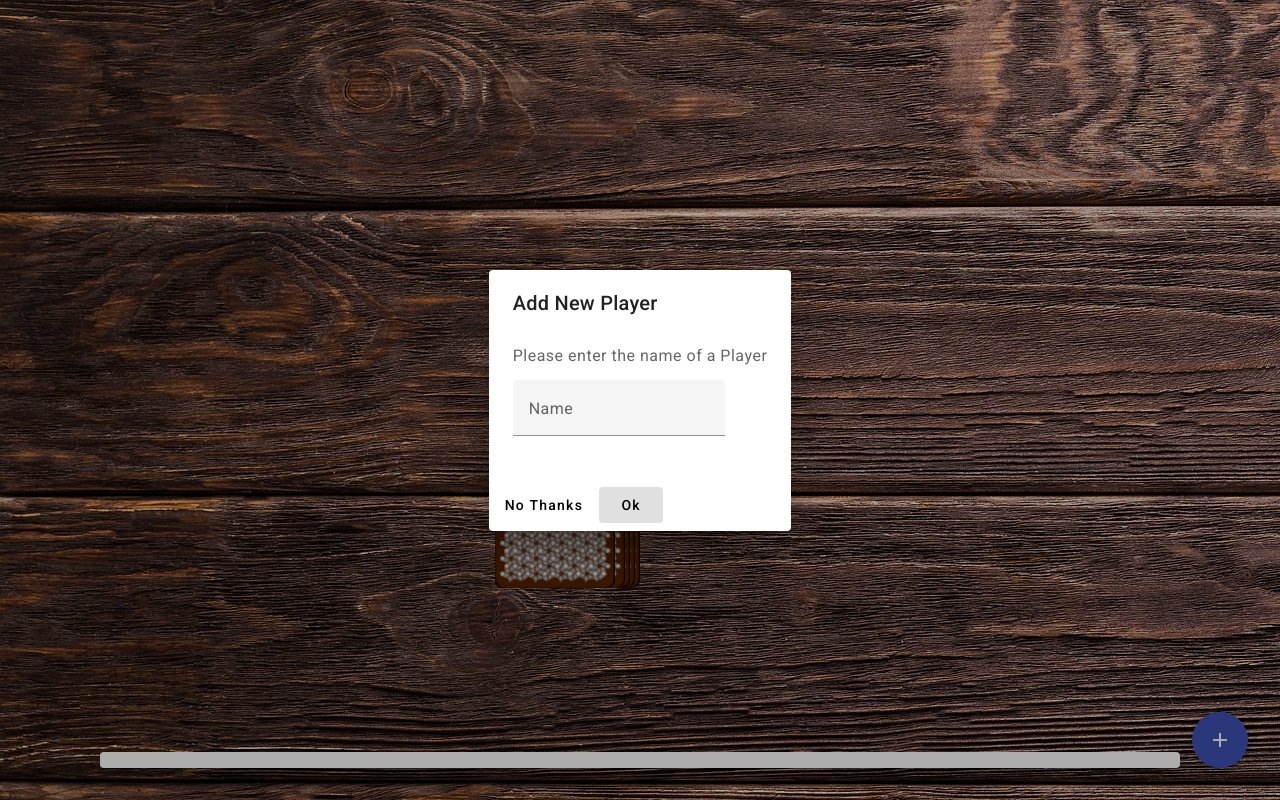
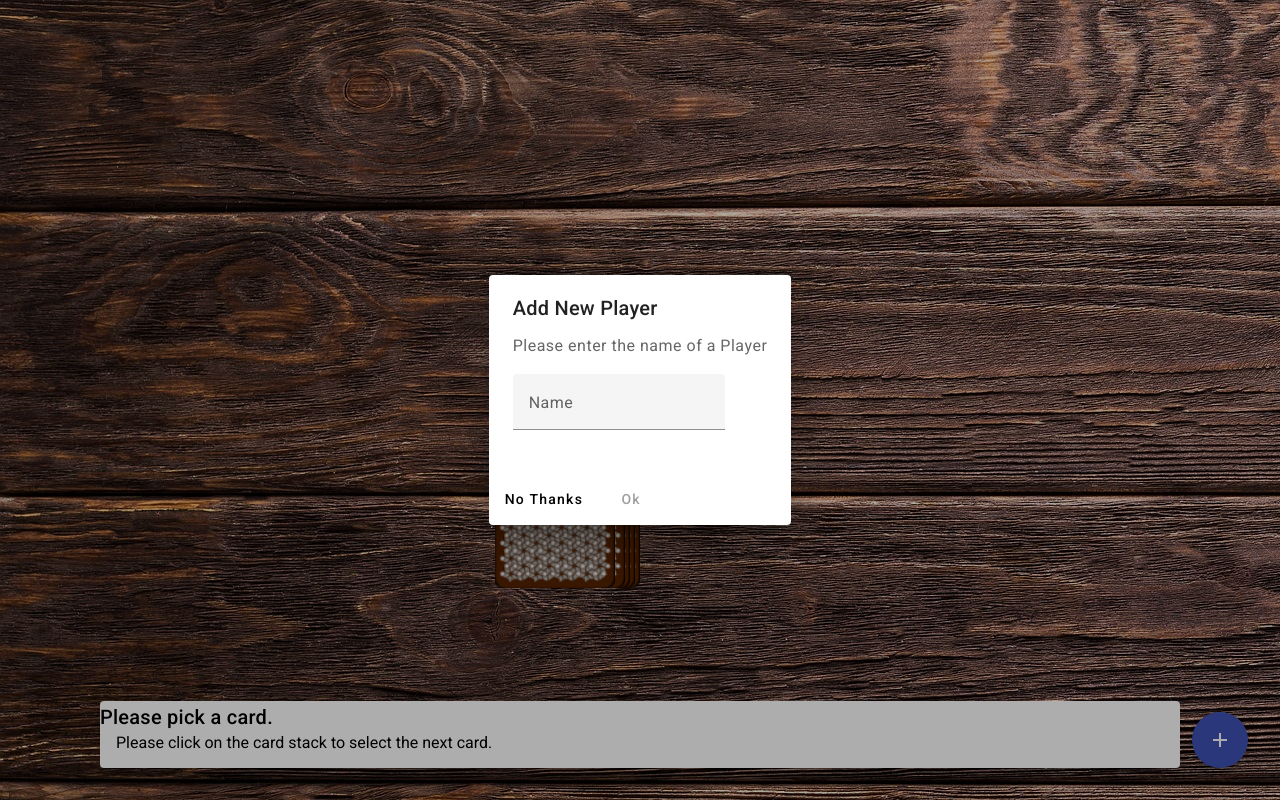
Before and after one commit to Jad134/Ring-Of-Fire, an Angular app: page /game in a window 1280 px wide. Both pictures are taken after a click on the button "add". Built offline with nearby package versions, Linux system fonts and the light colour scheme.

Commit message:
Bug fixes

```diff
--- a/src/app/dialog-add-player/dialog-add-player.component.html
+++ b/src/app/dialog-add-player/dialog-add-player.component.html
@@ -8,5 +8,5 @@
 </div>
 <div mat-dialog-actions>
   <button mat-button (click)="onNoClick()">No Thanks</button>
-  <button mat-button [mat-dialog-close]="name" cdkFocusInitial>Ok</button>
+  <button mat-button [disabled]="name.length == 0" [mat-dialog-close]="name" cdkFocusInitial>Ok</button>
 </div>
--- a/src/app/dialog-add-player/dialog-add-player.component.ts
+++ b/src/app/dialog-add-player/dialog-add-player.component.ts
@@ -1,20 +1,29 @@
-import { Component } from '@angular/core';
+import { Component, OnInit } from '@angular/core';
 import { FormsModule } from '@angular/forms';
 import {  MatButtonModule } from '@angular/material/button';
 import {MatDialogModule} from '@angular/material/dialog';
 import {MatInputModule} from '@angular/material/input';
+import { MatDialogRef } from '@angular/material/dialog';
+
 
 @Component({
   selector: 'app-dialog-add-player',
   standalone: true,
-  imports: [MatDialogModule, MatInputModule, FormsModule, MatButtonModule],
+  imports: [MatDialogModule, MatInputModule, FormsModule, MatButtonModule, ],
   templateUrl: './dialog-add-player.component.html',
   styleUrl: './dialog-add-player.component.scss'
 })
-export class DialogAddPlayerComponent {
+export class DialogAddPlayerComponent implements OnInit {
 name : string = '';
 
-onNoClick(){
+
+constructor(public dialogRef: MatDialogRef<DialogAddPlayerComponent>) {}
+
+ngOnInit(): void {
 
 }
+
+ onNoClick(): void {
+    this.dialogRef.close();
+  }
 }
--- a/src/app/game-info/game-info.component.html
+++ b/src/app/game-info/game-info.component.html
@@ -1,4 +1,4 @@
 <mat-card >
-    <mat-card-title>{{ title }}</mat-card-title>
-    <mat-card-content>{{ description }}</mat-card-content>
+    <mat-card-title>{{ card ? title : 'Please pick a card.' }}</mat-card-title>
+    <mat-card-content>{{ card ? description : 'Please click on the card stack to select the next card.' }}</mat-card-content>
   </mat-card>
--- a/src/app/game/game.component.ts
+++ b/src/app/game/game.component.ts
@@ -35,7 +35,7 @@
   }
 
   takeCard() {
-    if (!this.pickCardAnimation) {
+    if (!this.pickCardAnimation && this.game.players.length > 0) {
 
 
       this.currentCard = this.game.stack.pop() ?? '';
@@ -57,8 +57,9 @@
     });
 
     dialogRef.afterClosed().subscribe(name => {
-      this.game.players.push(name);
-
+      if(name && name.length > 0) {
+        this.game.players.push(name);
+      }
     });
   }
 }
--- a/src/app/start-screen/start-screen.component.scss
+++ b/src/app/start-screen/start-screen.component.scss
@@ -11,6 +11,7 @@
     @include dFlex($ai: start, $jc: start);
 
     >h1 {
+        margin: 0;
         font-size: 100px;
         color: white;
         font-family: 'Permanent Marker';
--- a/src/index.html
+++ b/src/index.html
@@ -9,7 +9,7 @@
   <link href="https://fonts.googleapis.com/css2?family=Roboto:wght@300;400;500&display=swap" rel="stylesheet">
   <link href="https://fonts.googleapis.com/icon?family=Material+Icons" rel="stylesheet">
 </head>
-<body class="mat-typography">
+<body >
   <app-root></app-root>
 </body>
 </html>
```
Also changed, not shown: src/app/app.component.html (line endings or trailing spaces), src/app/start-screen/start-screen.component.html (line endings or trailing spaces).
